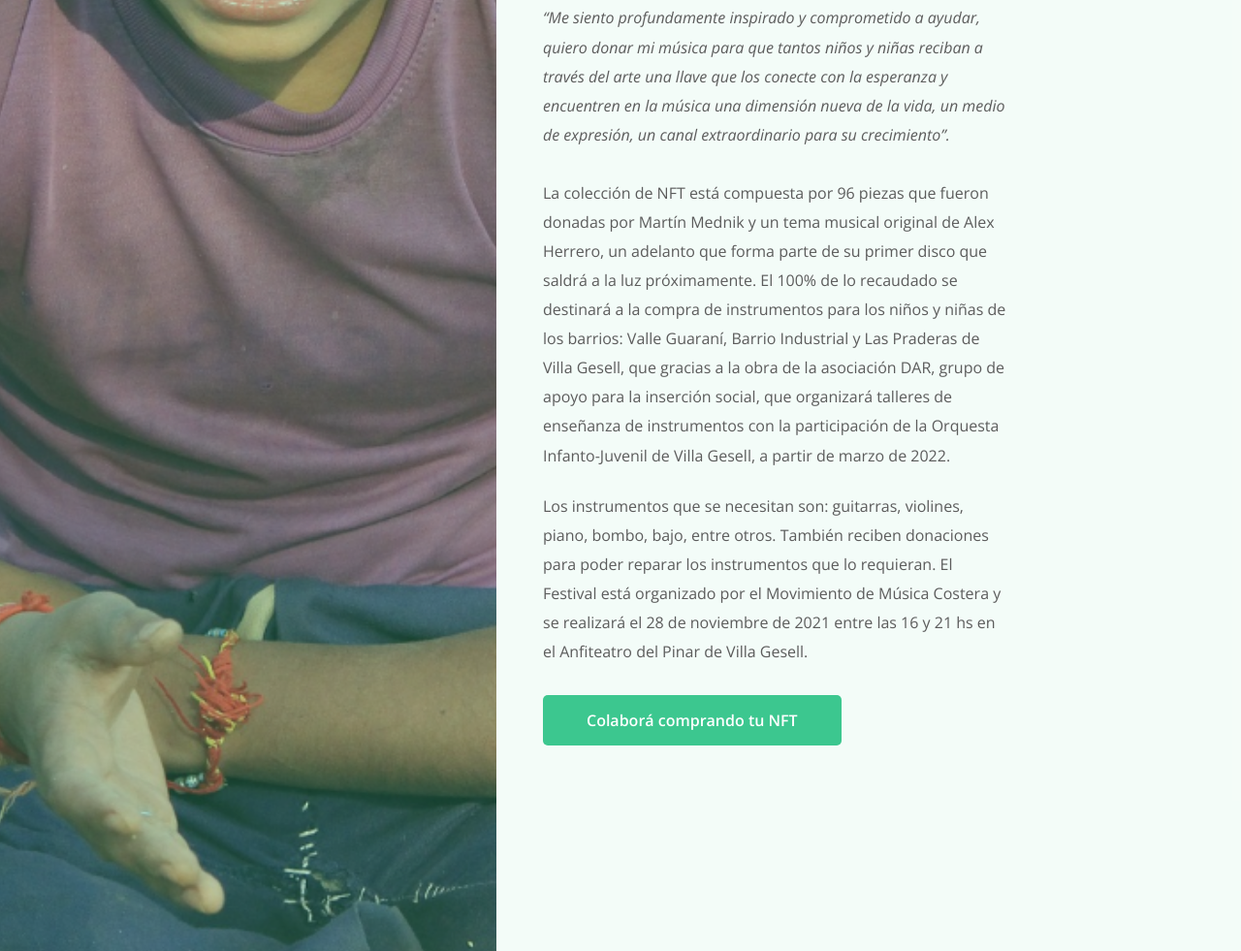
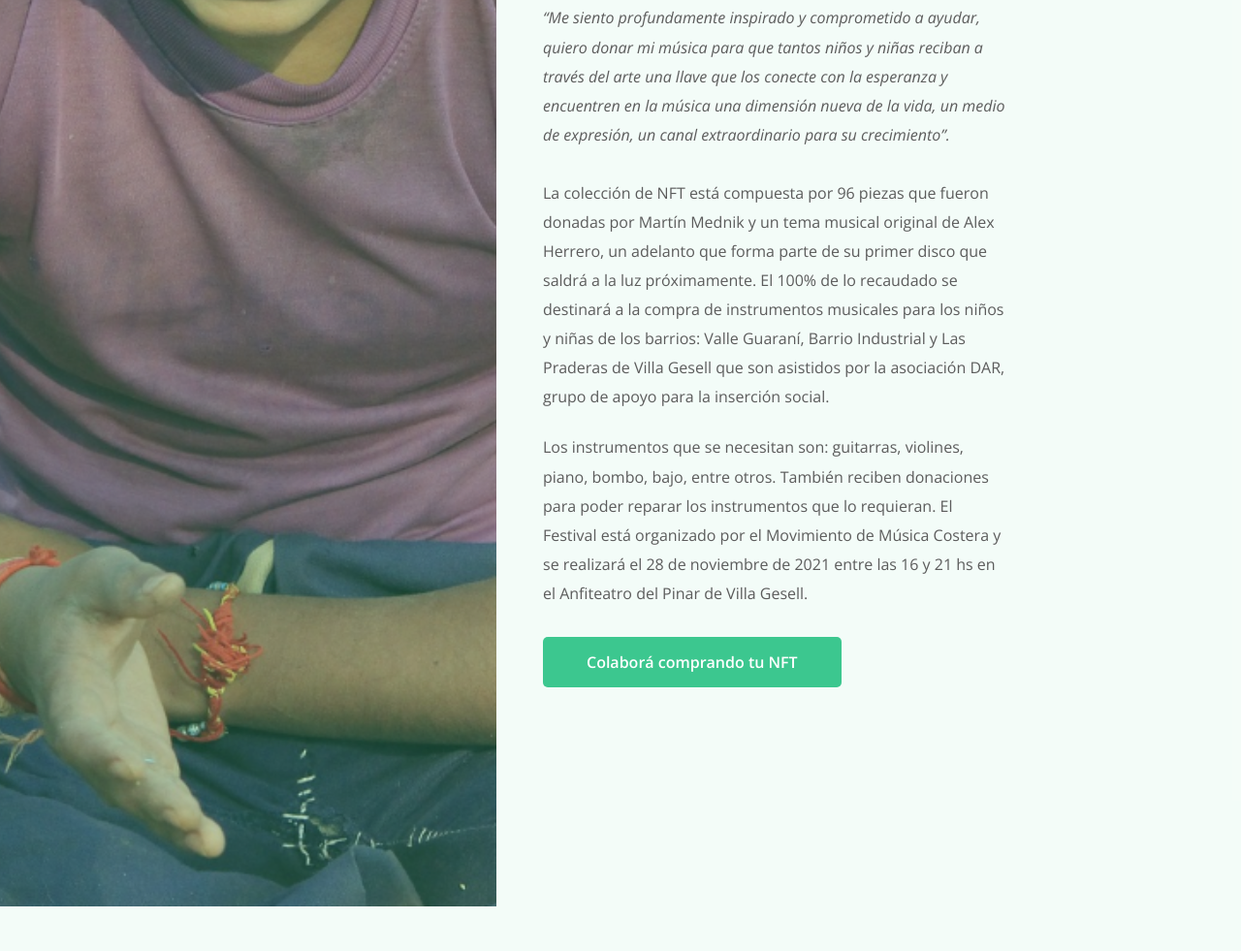
Before and after one commit to mmednik/colecta-instrumentos-musicales, a plain HTML site: page index.html in a window 1280 px wide. Shown: the part 1461-2442 px from the top of the page at 97% size. Drawn offline with nearby package versions, Linux system fonts and the light colour scheme.

Commit message:
text changes

```diff
--- a/index.html
+++ b/index.html
@@ -108,7 +108,7 @@
                         </div>
                         <p class="para_1">Alex nació en el seno de una familia rusa que sobrevivió a la guerra, gracias al arte. La música y la poesía fueron el bálsamo que los mantuvo vivos, los hizo resilientes, como  una fuerza poderosa que los sostuvo en la esperanza al dejar su tierra y afrontar el exilio. Desde niño compone canciones que hasta hoy sólo ha compartido con sus seres más cercanos.</p>
                         <p class="para_2"><i>“Me siento profundamente inspirado y comprometido a ayudar, quiero donar mi música para que tantos niños y niñas reciban a través del arte una llave que los conecte con la esperanza y encuentren en la música una dimensión nueva de la vida, un medio de expresión, un canal extraordinario para su crecimiento”.</i></p>
-                        <p class="para_1">La colección de NFT está compuesta por 96 piezas que fueron donadas por Martín Mednik y un tema musical original de Alex Herrero, un adelanto que forma parte de su primer disco que saldrá a la luz próximamente. El 100% de lo recaudado se destinará a la compra de instrumentos para los niños y niñas de los barrios: Valle Guaraní, Barrio Industrial y Las Praderas de Villa Gesell, que gracias a la obra de la asociación DAR, grupo de apoyo para la inserción social, que organizará talleres de enseñanza de instrumentos con la participación de la Orquesta Infanto-Juvenil de Villa Gesell, a partir de marzo de 2022.</p>
+                        <p class="para_1">La colección de NFT está compuesta por 96 piezas que fueron donadas por Martín Mednik y un tema musical original de Alex Herrero, un adelanto que forma parte de su primer disco que saldrá a la luz próximamente. El 100% de lo recaudado se destinará a la compra de instrumentos musicales para los niños y niñas de los barrios: Valle Guaraní, Barrio Industrial y Las Praderas de Villa Gesell que son asistidos por la asociación DAR, grupo de apoyo para la inserción social.</p>
                         <p class="para_2">Los instrumentos que se necesitan son: guitarras, violines, piano, bombo, bajo, entre otros. También reciben donaciones para poder reparar los instrumentos que lo requieran. El Festival está organizado por el Movimiento de Música Costera y se realizará el 28 de noviembre de 2021 entre las 16 y 21 hs en el Anfiteatro del Pinar de Villa Gesell.</p>
                         <a href="https://opensea.io/collection/transformarte" class="boxed-btn4">Colaborá comprando tu NFT</a>
                     </div>
```
